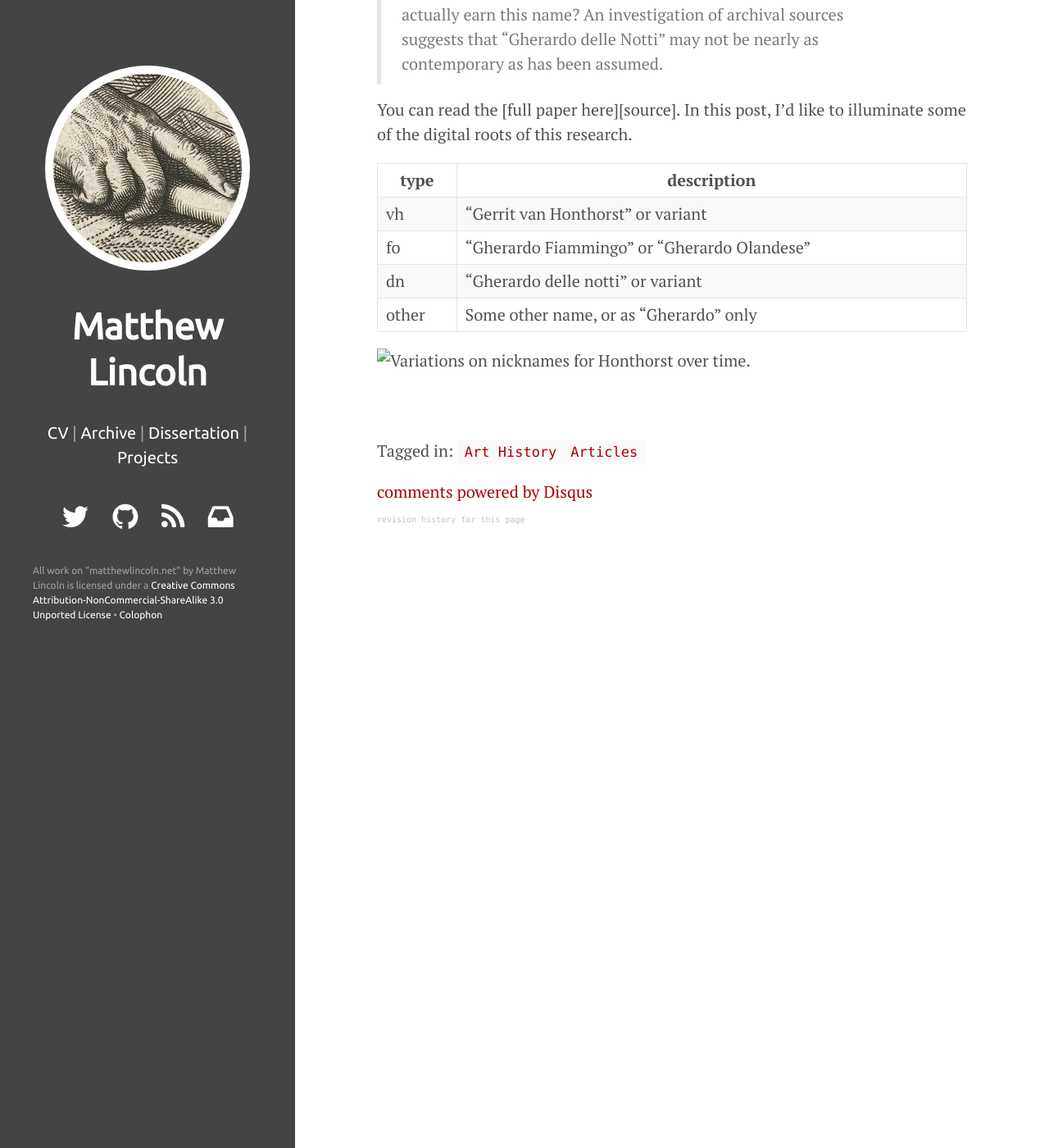
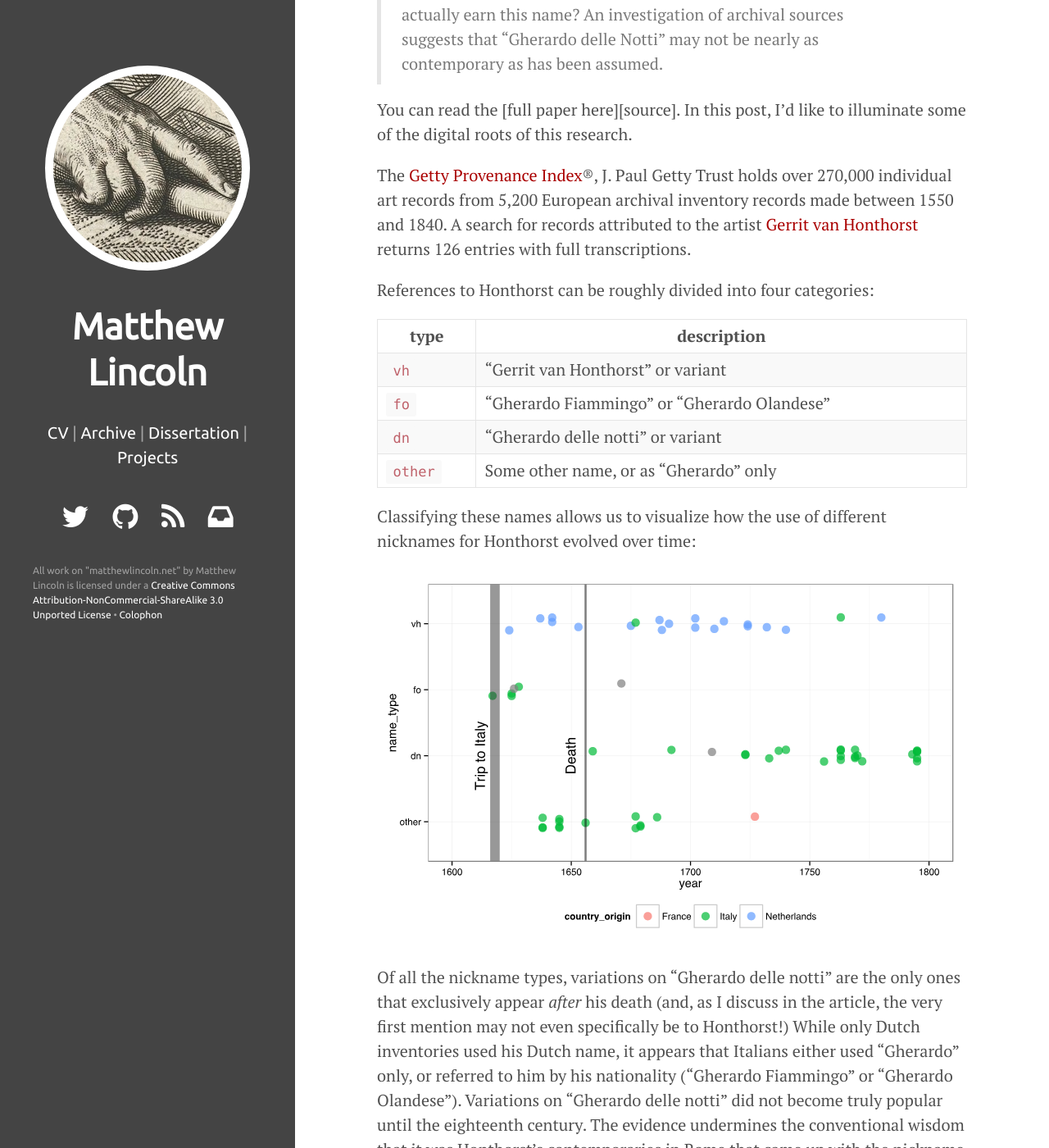
Before and after one commit to mdlincoln/mdlincoln.github.io, a Jekyll site: the page built from _posts/2015-09-21-digital-art-history-and-honthorsts-nickname.md, in a window 1280 px wide and 1400 px high, scrolled down 662 px. Shown: the whole window at 82% size. Built offline with Jekyll 4.4.1, drawn with Linux system fonts in a browser that asks for light colours; nearby versions of some CDN libraries; comment, search, counter and statistics services are not loaded; some of the changed text lies outside the part shown.

Commit message:
Roughly complete post and image added

```diff
--- a/_posts/2015-09-21-digital-art-history-and-honthorsts-nickname.md
+++ b/_posts/2015-09-21-digital-art-history-and-honthorsts-nickname.md
@@ -21,12 +21,25 @@ An investigation of archival sources suggests that "Gherardo delle Notti" may no
 You can read the [full paper here][source].
 In this post, I'd like to illuminate some of the digital roots of this research.
 
+The [Getty Provenance Index](http://www.getty.edu/research/tools/provenance/search.html)®, J. Paul Getty Trust holds over 270,000 individual art records from 5,200 European archival inventory records made between 1550 and 1840.
+A search for records attributed to the artist [Gerrit van Honthorst](http://en.wikipedia.org/wiki/Gerard_van_Honthorst) returns 126 entries with full transcriptions.
 
-|type|description|
-|----|-----------|
-|vh  | "Gerrit van Honthorst" or variant |
-|fo   | "Gherardo Fiammingo" or "Gherardo Olandese"|
-|dn   | "Gherardo delle notti" or variant |
-|other| Some other name, or as "Gherardo" only |
+References to Honthorst can be roughly divided into four categories:
+
+|type   |description|
+|-------|-----------|
+|`vh`   | "Gerrit van Honthorst" or variant |
+|`fo`   | "Gherardo Fiammingo" or "Gherardo Olandese"|
+|`dn`   | "Gherardo delle notti" or variant |
+|`other`| Some other name, or as "Gherardo" only |
+
+Classifying these names allows us to visualize how the use of different nicknames for Honthorst evolved over time:
 
 ![Variations on nicknames for Honthorst over time.](/assets/images-display/honthorst_nickname.svg)
+
+Of all the nickname types, variations on "Gherardo delle notti" are the only ones that exclusively appear *after* his death (and, as I discuss in the article, the very first mention may not even specifically be to Honthorst!)
+While only Dutch inventories used his Dutch name, it appears that Italians either used "Gherardo" only, or referred to him by his nationality ("Gherardo Fiammingo" or "Gherardo Olandese").
+Variations on "Gherardo delle notti" did not become truly popular until the eighteenth century.
+The evidence undermines the conventional wisdom that it was Honthorst's contemporaries in Rome that came up with the nickname "delle notti".
+
+Without the digitized index of archival records hosted by the Getty, this kind of synthetic analysis would not have been possible.
```
Also changed, not shown: assets/images-display/honthorst_nickname.svg (added).
